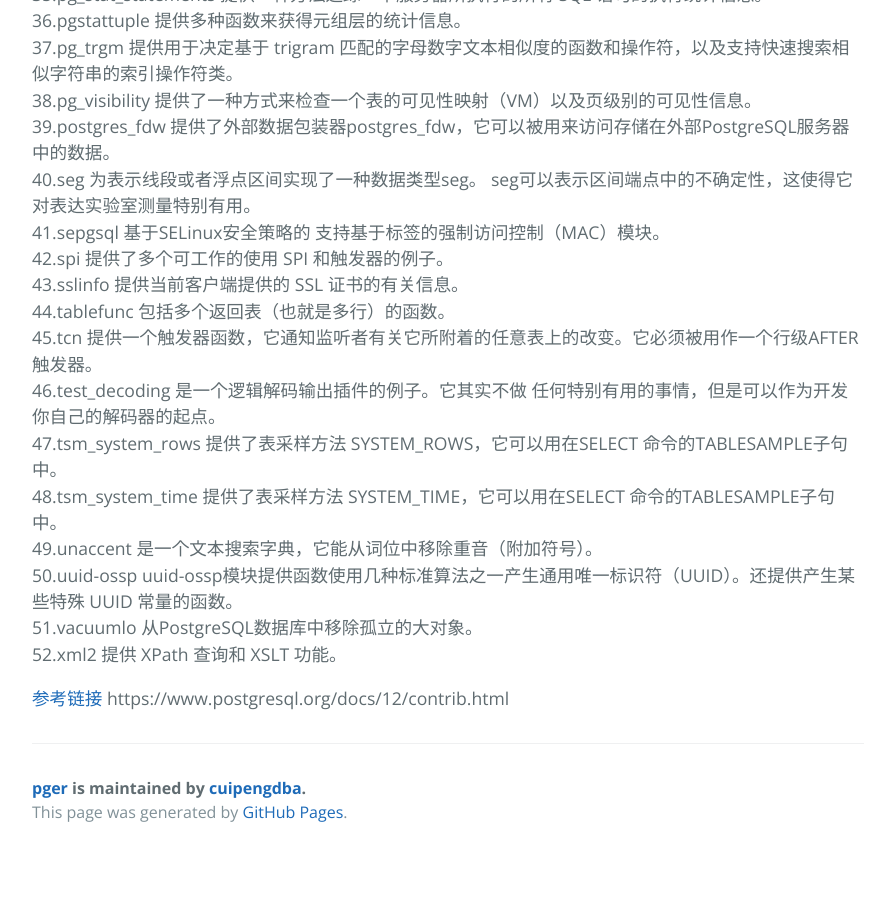
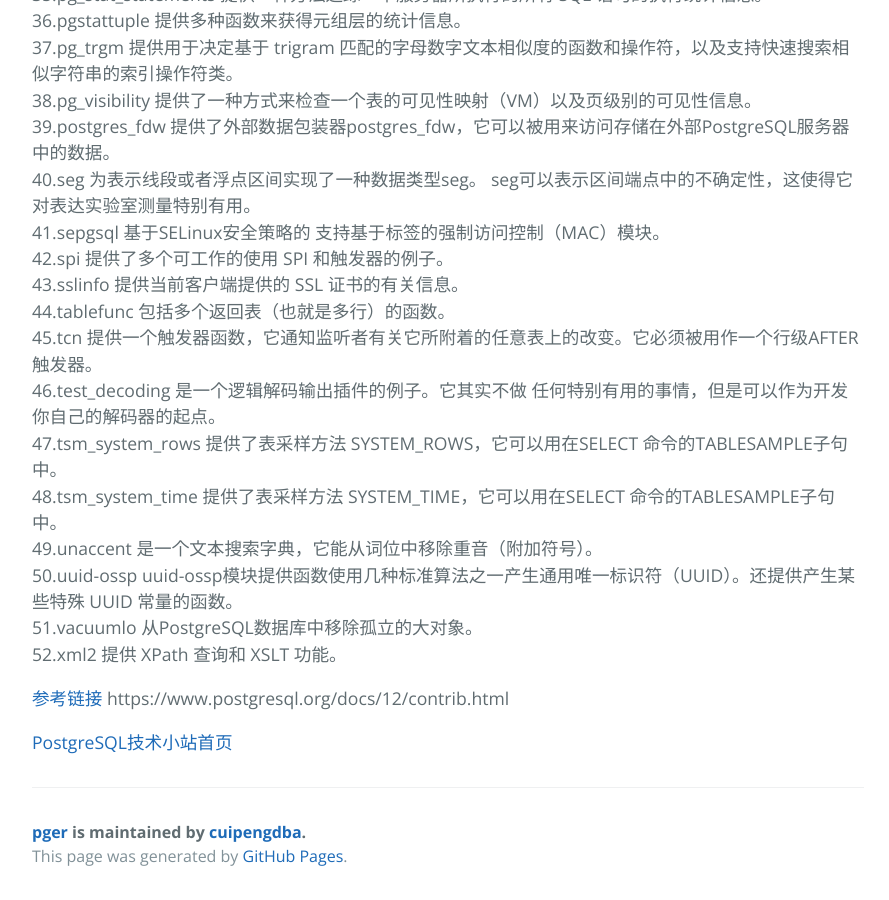
Before and after one commit to cuipengdba/pger, a Jekyll site: the page built from tree/202102/20210220_01.md, in a window 1280 px wide and 900 px high, scrolled down 1907 px. Shown: the whole window, without its empty margins (192-1081 px from the left). Built offline with Jekyll 4.4.1, drawn with Linux system fonts in a browser that asks for light colours; our own code applies the rules of GitHub Pages for plain Markdown files; before the commit the page ends 2763 px from its top, so only the background shows below that.

Commit message:
Update 20210220_01.md

```diff
--- a/tree/202102/20210220_01.md
+++ b/tree/202102/20210220_01.md
@@ -56,4 +56,6 @@ btree_gin 提供了一个为数据类型 int2、int4、int8、float4、 float8
 51.vacuumlo 从PostgreSQL数据库中移除孤立的大对象。<br/>
 52.xml2 提供 XPath 查询和 XSLT 功能。<br/>
 
-[参考链接](https://www.postgresql.org/docs/12/contrib.html) https://www.postgresql.org/docs/12/contrib.html
+[参考链接](https://www.postgresql.org/docs/12/contrib.html) https://www.postgresql.org/docs/12/contrib.html<br/>
+
+[PostgreSQL技术小站首页](https://cuipengdba.github.io/pger/)
```
